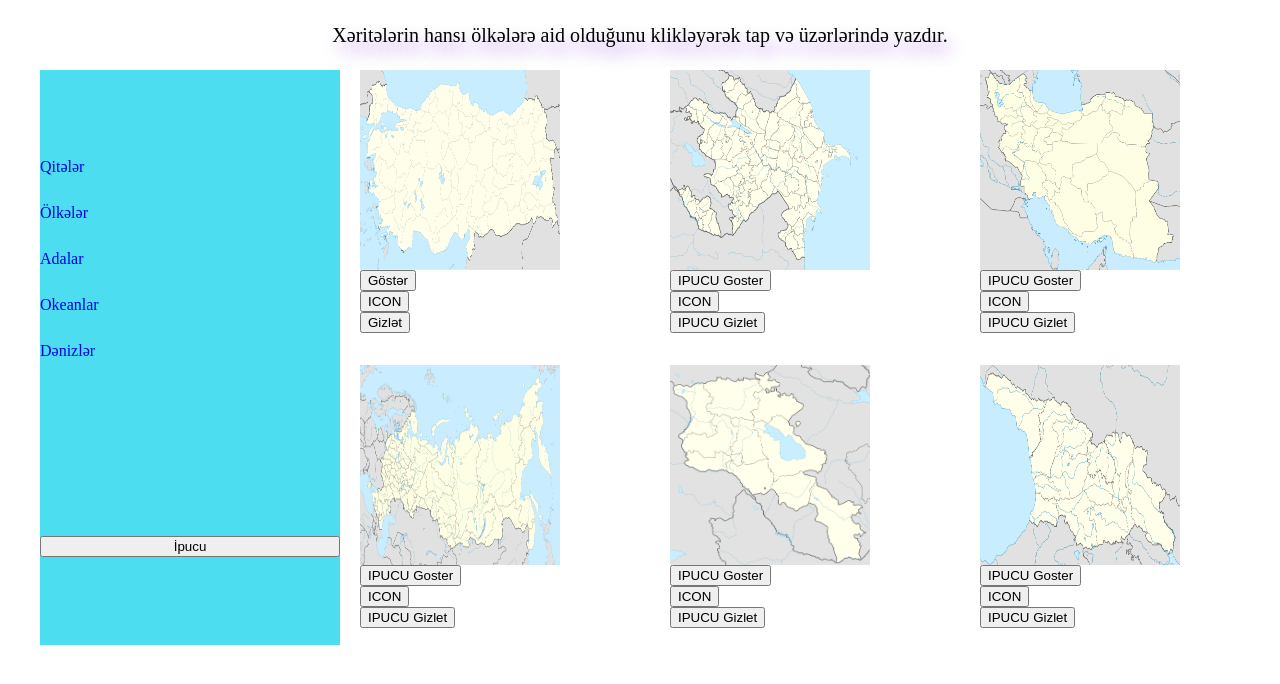
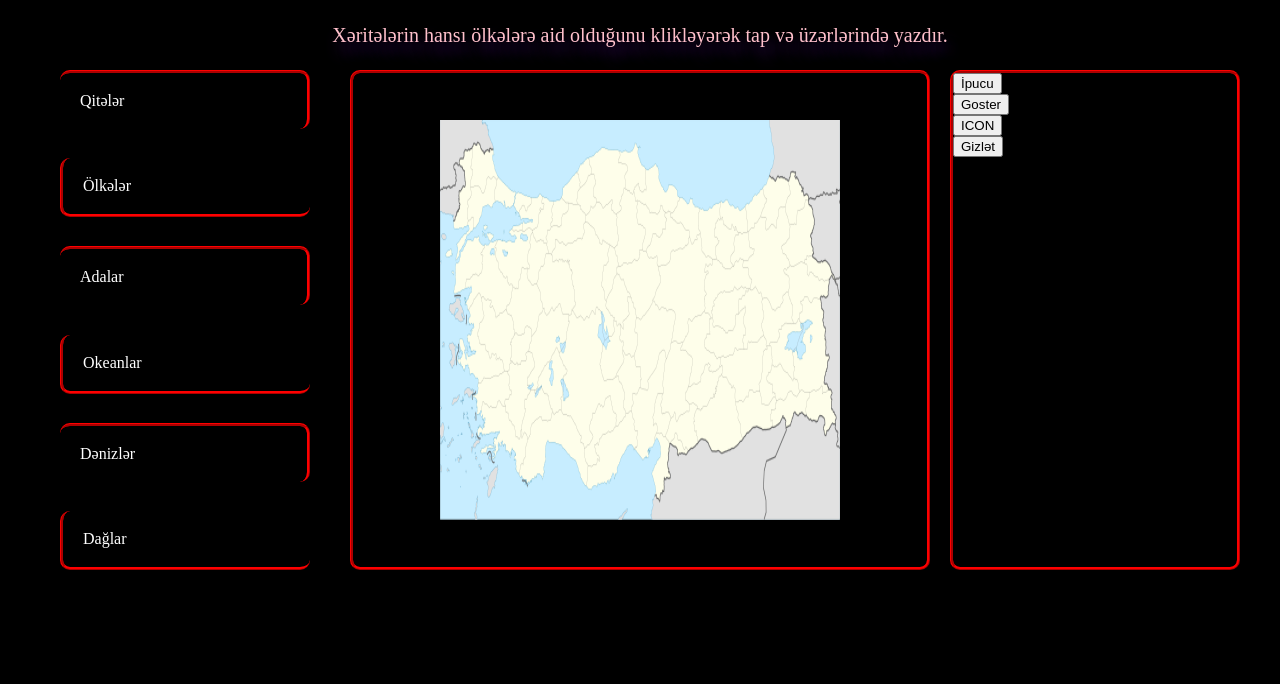
Before and after one commit to Firanhiz/myPractise-1, a plain HTML site: page index.html in a window 1280 px wide. Drawn offline with Linux system fonts and the light colour scheme.

Commit message:
change of appearance

```diff
--- a/css/main.css
+++ b/css/main.css
@@ -1,3 +1,7 @@
+body {
+    background-color: black;
+}
+
 .container {
     width: 1200px;
     height: auto;
@@ -22,41 +26,88 @@
 
 .text p {
     font-size: 20px;
+    color: pink;
 }
 
 main {
     display: grid;
-    grid-template-columns: 300px 900px;
-
-    height: auto;
+    grid-template-columns: 1fr 2fr 1fr;
+    grid-template-rows: 500px;
     margin: 0 auto;
     column-gap: 20px;
 }
 
 .navbar {
-    grid-column: 1;
-    grid-row: 1 / 4;
-    display: flex;
-    flex-direction: column;
-    justify-content: space-around;
-    background-color: rgb(77, 221, 240);
-}
-
-.navbar-item  {
     display: flex;
     flex-direction: column;
     justify-content: space-between;
-    gap: 30px;
+    /* background-color: pink; */
+    padding: 0 20px;
     cursor: pointer;
 }
 
+.hover-left-bottom, .hover-top-right {
+    transition: 0.5s;
+}
+
+.hover-left-bottom:hover {
+    transform: scale(0.8);
+    border-radius: 10px;
+    border-left-style: ridge;
+    border-bottom-style: ridge;
+    border-left-color: red;
+    border-bottom-color: red;
+    border-left-width: 3px;
+    border-bottom-width: 3px;
+    text-align: center;
+    color: red
+}
+
+.hover-top-right:hover {
+    transform: scale(1.1);
+    border-radius: 10px;
+    border-top-style: ridge;
+    border-right-style: ridge;
+    border-top-color: red;
+    border-right-color: red;
+    border-top-width: 3px;
+    border-right-width: 3px;
+    text-align: center;
+    color: red;
+}
+
+.top-right {
+    border-radius: 10px;
+    border-top-style: ridge;
+    border-right-style: ridge;
+    border-top-color: red;
+    border-right-color: red;
+    border-top-width: 3px;
+    border-right-width: 3px;
+}
+
+.left-bottom {
+    border-radius: 10px;
+    border-left-style: ridge;
+    border-bottom-style: ridge;
+    border-left-color: red;
+    border-bottom-color: red;
+    border-left-width: 3px;
+    border-bottom-width: 3px;
+}
 
 .items-content {
-    display: grid;
-    grid-template-columns: repeat(3, 280px);
-    grid-template-rows: repeat(2, 280px);
-    column-gap: 30px;
-    row-gap: 15px;
+    /* background-color: pink; */
+    display: flex;
+    align-items: center;
+    justify-content: center;
+    border: 3px ridge red;
+    border-radius: 10px;
+}
+
+.navbar-item {
+    padding: 20px;
+    color: white;
 }
 
 .item {
@@ -108,11 +159,17 @@ main {
 }
 
 figure {
-    width: 200px;
-    height: 200px;
+    width: 400px;
+    height: 400px;
 }
 
 figure img {
     width: 100%;
     height: 100%;
 }
+
+.hint {
+    /* background-color: pink; */
+    border: 3px ridge red;
+    border-radius: 10px;
+}
--- a/css/reset.css
+++ b/css/reset.css
@@ -23,6 +23,7 @@ time, mark, audio, video {
 	font: inherit;
 	vertical-align: baseline;
 	text-decoration: none;
+	outline: none;
 }
 /* HTML5 display-role reset for older browsers */
 article, aside, details, figcaption, figure,
--- a/index.html
+++ b/index.html
@@ -18,38 +18,25 @@
 
         <main>
             <nav class="navbar">
-                <div class="navbar-item">
-                    <a href="#" class="continents">Qitələr</a>
-                    <a href="#" class="countries">Ölkələr</a>
-                    <a href="#" class="islands">Adalar</a>
-                    <a href="#" class="oceans">Okeanlar</a>
-                    <a href="#" class="seas">Dənizlər</a>
-                </div>
-                <button class="hints">İpucu</button>
+                <a href="#" class="navbar-item hover-left-bottom top-right continents"><span>Qitələr</span></a>
+                <a href="#" class="navbar-item hover-top-right left-bottom countries"><span>Ölkələr</span></a>
+                <a href="#" class="navbar-item hover-left-bottom top-right islands"><span>Adalar</span></a>
+                <a href="#" class="navbar-item hover-top-right left-bottom oceans"><span>Okeanlar</span></a>
+                <a href="#" class="navbar-item hover-left-bottom top-right seas"><span>Dənizlər</span></a>
+                <a href="#" class="navbar-item hover-top-right left-bottom mountains "><span>Dağlar</span></a>
             </nav>
 
             <div class="items-content">
 
                 <div class="item">
-                    <!-- <figure class="figure figure-turkiye"></figure> -->
                     <figure>
                         <img class="item-turkiye" src="./img/map-2.png" />
                     </figure>
-                    <div>
-                        <button class='btn-block'>Göstər</button>
-                        <div class='ipucu'>
-                            <div>
-                                <span class='random'></span>
-                                <button class='refresh'>ICON</button>
-                            </div>
-                            <button class='btn-none'>Gizlət</button>
-                        </div>
-                    </div>
                     <p class="turkiye country-name">Türkiyə</p>
                 </div>
 
-                <div class="item">
-                    <!-- <figure class="figure figure-azerbaycan"></figure> -->
+                <!-- <div class="item">
+
                     <figure>
                         <img class="item-azerbaycan" src="./img/map-1.png" />
                     </figure>
@@ -67,7 +54,7 @@
                 </div>
 
                 <div class="item">
-                    <!-- <figure class="figure figure-iran"></figure> -->
+
                     <figure>
                         <img class="item-iran" src="./img/map-4.png" />
                     </figure>
@@ -85,7 +72,7 @@
                 </div>
 
                 <div class="item">
-                    <!-- <figure class="figure figure-rusiya"></figure> -->
+
                     <figure>
                         <img class="item-rusiya" src="./img/map-5.png" />
                     </figure>
@@ -103,7 +90,7 @@
                 </div>
 
                 <div class="item">
-                    <!-- <figure class="figure figure-ermenistan"></figure> -->
+
                     <figure>
                         <img class="item-ermenistan" src="./img/map-6.png" />
                     </figure>
@@ -121,7 +108,7 @@
                 </div>
 
                 <div class="item">
-                    <!-- <figure class="figure figure-gurcustan"></figure> -->
+
                     <figure>
                         <img class="item-gurcustan" src="./img/map-3.png" />
                     </figure>
@@ -136,6 +123,21 @@
                         </div>
                     </div>
                     <p class="gurcustan country-name">Gürcüstan</p>
+                </div> -->
+
+            </div>
+
+            <div class="hint">
+                <button class="hints">İpucu</button>
+                <div>
+                    <button class='btn-block'>Goster</button>
+                    <div class='ipucu'>
+                        <div>
+                            <span class='random'></span>
+                            <button class='refresh'>ICON</button>
+                        </div>
+                        <button class='btn-none'>Gizlət</button>
+                    </div>
                 </div>
             </div>
         </main>
@@ -145,3 +147,10 @@
 </body>
 
 </html>
+
+<!-- <figure class="figure figure-turkiye"></figure> -->
+<!-- <figure class="figure figure-azerbaycan"></figure>  -->
+<!-- <figure class="figure figure-iran"></figure> -->
+<!-- <figure class="figure figure-rusiya"></figure> -->
+<!-- <figure class="figure figure-ermenistan"></figure> -->
+<!-- <figure class="figure figure-gurcustan"></figure> -->
```
